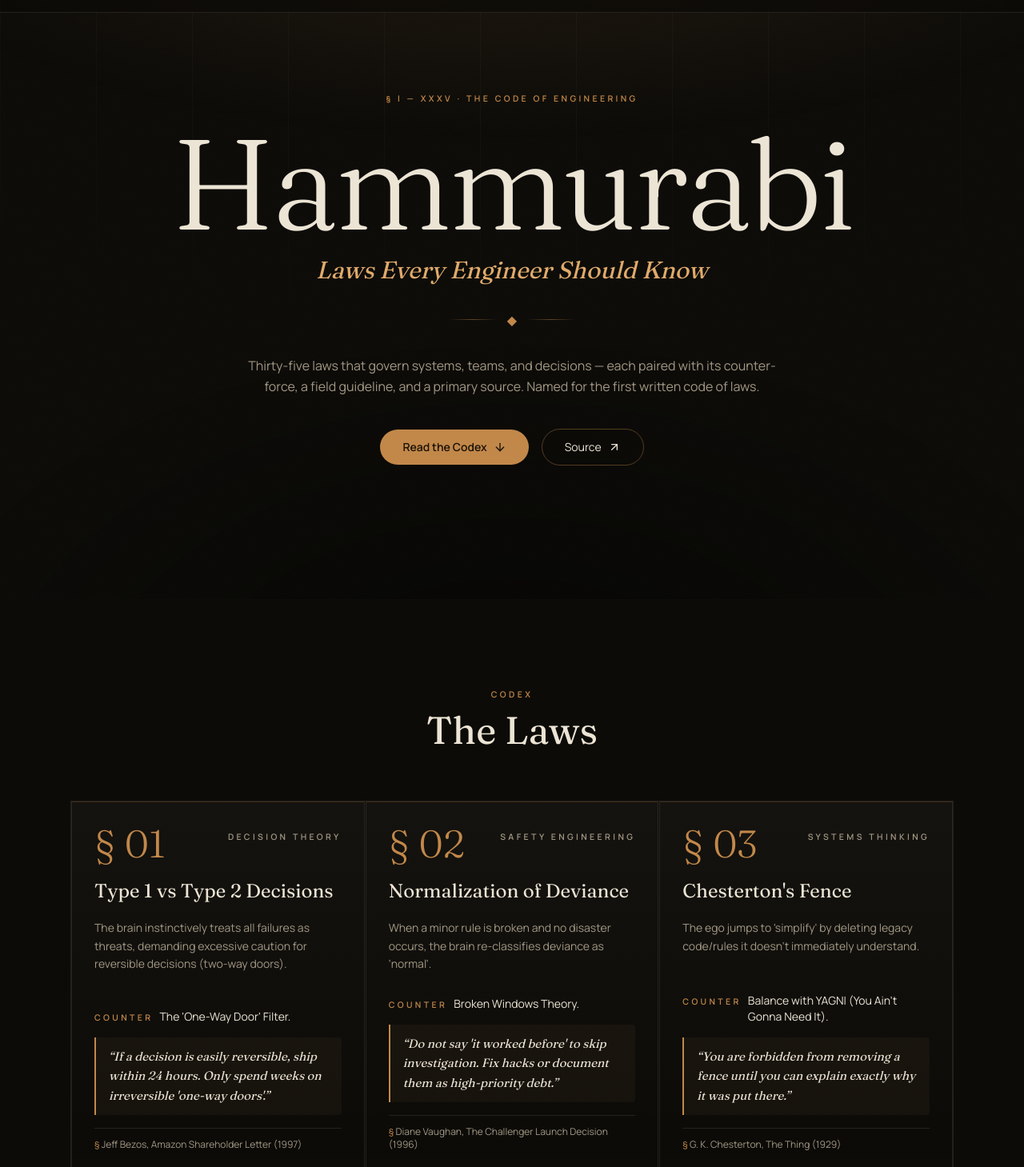
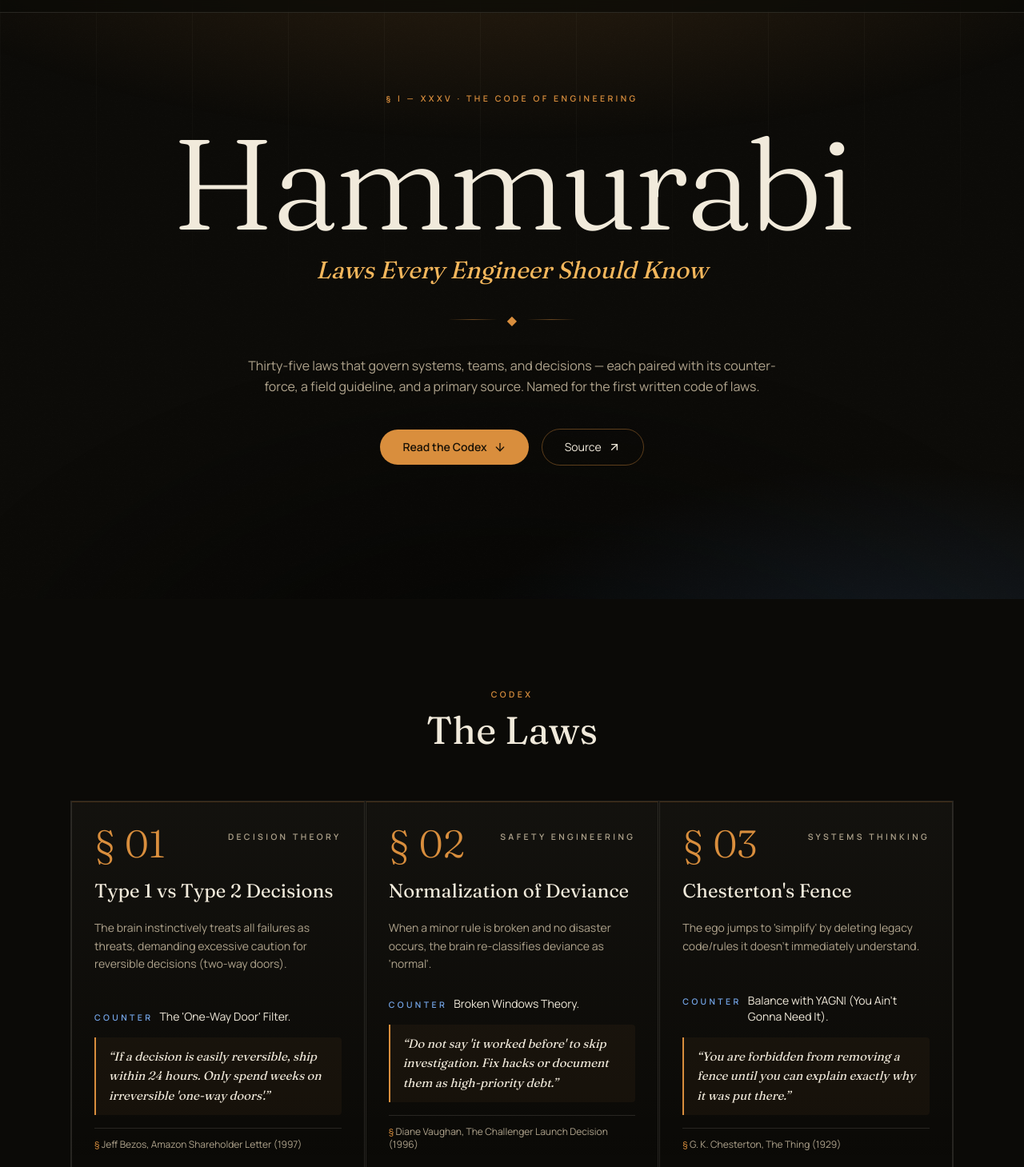
Before and after one commit to kanywst/hacker-heuristics, a Next.js app in the folder website/: page / in a window 1280 px wide. Shown: the part 51-1510 px from the top of the page at 80% size. Built offline with nearby package versions, Linux system fonts and the light colour scheme.

Commit message:
style(web): brighten palette with vivid gold + lapis accent

```diff
--- a/website/src/app/globals.css
+++ b/website/src/app/globals.css
@@ -1,13 +1,15 @@
 @import 'tailwindcss';
 
 @theme {
-  --color-ink: #0c0b08;
-  --color-stone: #15120d;
-  --color-carve: #ece4d4;
-  --color-carve-dim: #a39884;
-  --color-bronze: #c2884a;
-  --color-bronze-bright: #e0aa6b;
-  --color-hairline: rgba(236, 228, 212, 0.1);
+  --color-ink: #0b0a07;
+  --color-stone: #16130d;
+  --color-carve: #f1eadb;
+  --color-carve-dim: #b0a48d;
+  --color-bronze: #d98e3d;
+  --color-bronze-bright: #f5b75c;
+  --color-lapis: #4f8ad6;
+  --color-lapis-bright: #74a6e8;
+  --color-hairline: rgba(241, 234, 219, 0.12);
 
   --font-display: var(--font-fraunces), Georgia, 'Times New Roman', serif;
   --font-body:
@@ -28,7 +30,7 @@ body {
 }
 
 ::selection {
-  background: rgba(194, 136, 74, 0.3);
+  background: rgba(217, 142, 61, 0.3);
   color: #fff;
 }
 
@@ -41,7 +43,12 @@ body {
   background:
     radial-gradient(
       120% 70% at 50% -10%,
-      rgba(194, 136, 74, 0.12) 0%,
+      rgba(217, 142, 61, 0.18) 0%,
+      transparent 55%
+    ),
+    radial-gradient(
+      80% 60% at 88% 112%,
+      rgba(79, 138, 214, 0.14) 0%,
       transparent 55%
     ),
     radial-gradient(
@@ -106,7 +113,7 @@ body {
   background: linear-gradient(
     90deg,
     transparent,
-    rgba(194, 136, 74, 0.45),
+    rgba(217, 142, 61, 0.45),
     transparent
   );
 }
@@ -121,7 +128,7 @@ body {
     rgba(236, 228, 212, 0)
   );
   border: 1px solid var(--color-hairline);
-  border-top: 1px solid rgba(194, 136, 74, 0.28);
+  border-top: 1px solid rgba(217, 142, 61, 0.28);
   transition:
     border-color 0.4s ease,
     transform 0.4s ease,
@@ -130,10 +137,10 @@ body {
 
 .tablet:hover {
   transform: translateY(-4px);
-  border-color: rgba(194, 136, 74, 0.45);
+  border-color: rgba(217, 142, 61, 0.45);
   background: linear-gradient(
     180deg,
-    rgba(194, 136, 74, 0.06),
+    rgba(217, 142, 61, 0.06),
     rgba(236, 228, 212, 0)
   );
 }
@@ -149,7 +156,7 @@ body {
 /* The directive (guideline) block — a carved inset */
 .directive {
   border-left: 2px solid var(--color-bronze);
-  background: rgba(194, 136, 74, 0.05);
+  background: rgba(217, 142, 61, 0.05);
 }
 
 /* Bronze link underline that grows on hover */
@@ -196,7 +203,7 @@ body {
 }
 
 .btn-ghost {
-  border: 1px solid rgba(194, 136, 74, 0.4);
+  border: 1px solid rgba(217, 142, 61, 0.4);
   color: var(--color-carve);
   transition:
     border-color 0.3s ease,
@@ -205,7 +212,7 @@ body {
 
 .btn-ghost:hover {
   border-color: var(--color-bronze);
-  background: rgba(194, 136, 74, 0.08);
+  background: rgba(217, 142, 61, 0.08);
 }
 
 @media (prefers-reduced-motion: reduce) {
--- a/website/src/app/page.tsx
+++ b/website/src/app/page.tsx
@@ -136,7 +136,7 @@ export default function Home() {
 
               <div className="mt-auto space-y-4 pt-2">
                 <div className="flex items-baseline gap-2 text-sm">
-                  <span className="eyebrow shrink-0 text-bronze">
+                  <span className="eyebrow shrink-0 text-lapis-bright">
                     {lang === 'en' ? 'Counter' : '対'}
                   </span>
                   <span className="text-carve">{h.counter}</span>
```
